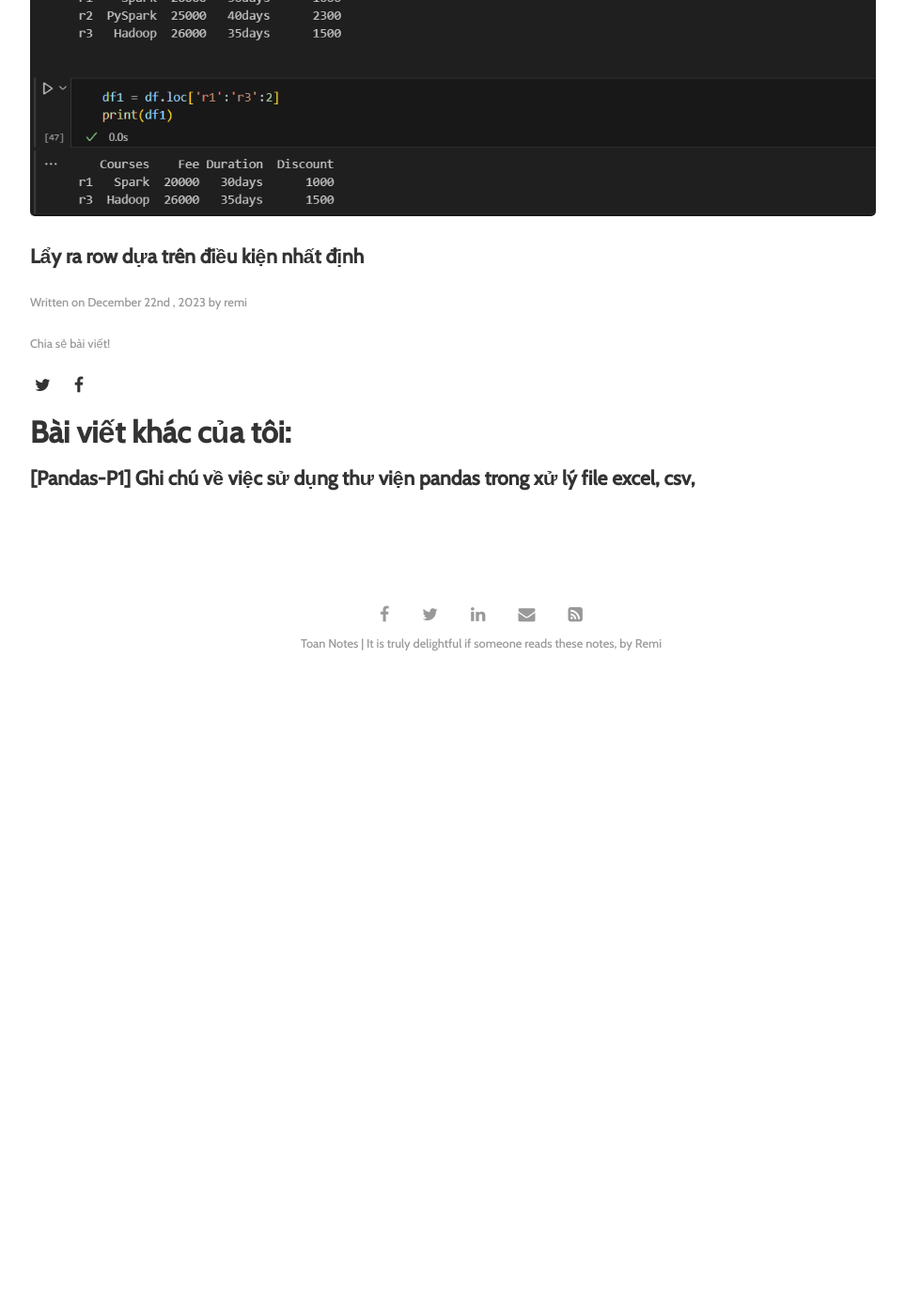
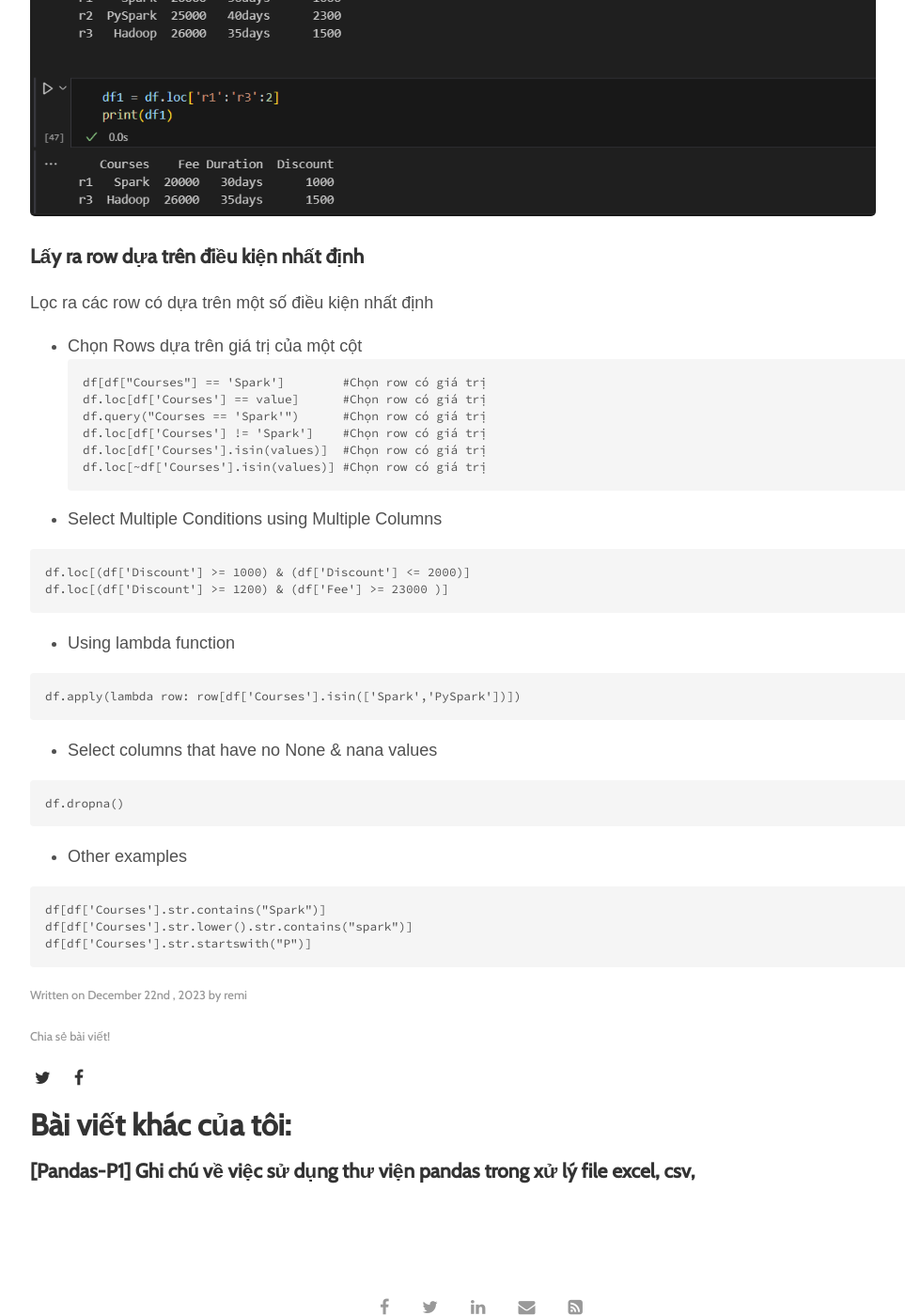
Before and after one commit to toannai/blog, a Jekyll site: the page built from _posts/2023-12-22-ghi-chu-su-dung-thu-vien-pandas-phan2.md.md, in a window 1280 px wide and 1400 px high, scrolled down 3938 px. Shown: the whole window at 94% size, without its empty margins (128-1091 px from the left). Built offline with Jekyll 4.4.1, drawn with Linux system fonts in a browser that asks for light colours; some web fonts are replaced; before the commit the page ends 4669 px from its top, so only the background shows below that.

Commit message:
filter by conditional

````diff
--- a/_posts/2023-12-22-ghi-chu-su-dung-thu-vien-pandas-phan2.md.md
+++ b/_posts/2023-12-22-ghi-chu-su-dung-thu-vien-pandas-phan2.md.md
@@ -82,4 +82,43 @@ df1 = df.loc['r1':'r5':2]       # Chọn các row nằm trong khoảng index lab
 
 ![read label]( {{site.url}}/assets/img/2023/12/22/03_pandas_label.png){:width="900px"}
 
-### Lẩy ra row dựa trên điều kiện nhất định
+### Lấy ra row dựa trên điều kiện nhất định
+
+Lọc ra các row có dựa trên một số điều kiện nhất định
+
++ Chọn Rows dựa trên giá trị của một cột
+```
+df[df["Courses"] == 'Spark']        #Chọn row có giá trị
+df.loc[df['Courses'] == value]      #Chọn row có giá trị
+df.query("Courses == 'Spark'")      #Chọn row có giá trị
+df.loc[df['Courses'] != 'Spark']    #Chọn row có giá trị
+df.loc[df['Courses'].isin(values)]  #Chọn row có giá trị
+df.loc[~df['Courses'].isin(values)] #Chọn row có giá trị
+```
+
++ Select Multiple Conditions using Multiple Columns
+
+```
+df.loc[(df['Discount'] >= 1000) & (df['Discount'] <= 2000)]
+df.loc[(df['Discount'] >= 1200) & (df['Fee'] >= 23000 )]
+```
+
++ Using lambda function
+
+```
+df.apply(lambda row: row[df['Courses'].isin(['Spark','PySpark'])])
+```
+
++ Select columns that have no None & nana values
+
+```
+df.dropna()
+```
+
++ Other examples
+
+```
+df[df['Courses'].str.contains("Spark")]
+df[df['Courses'].str.lower().str.contains("spark")]
+df[df['Courses'].str.startswith("P")]
+```
````
